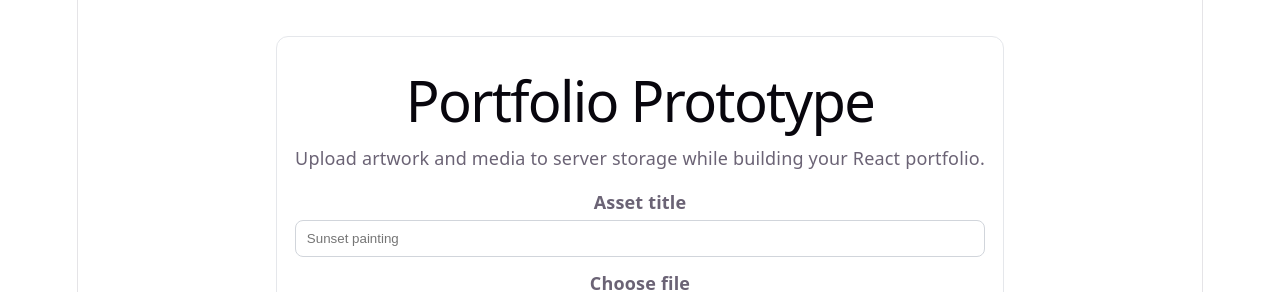
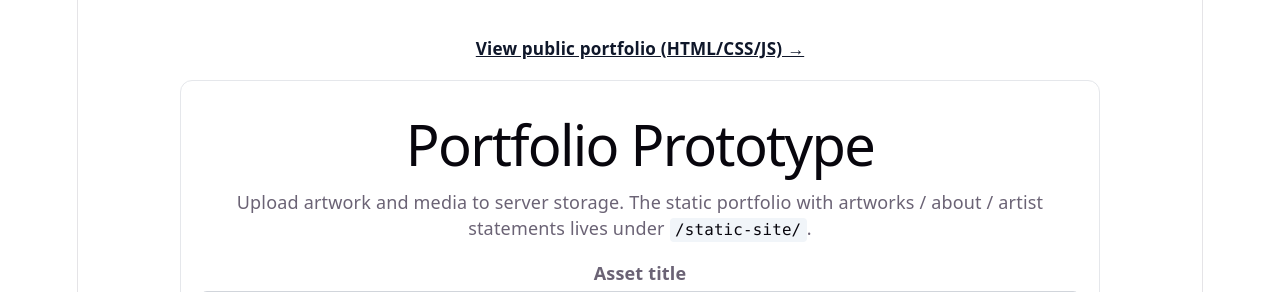
Before and after one commit to ducmtran-commit/portfolio, a React (Vite) app in the folder portfolio-prototype/: page / in a window 1280 px wide. Shown: the top 292 px of the page. Built offline with nearby package versions, Linux system fonts and the light colour scheme; no server answers.

Commit message:
Update App.jsx

```diff
--- a/portfolio-prototype/src/App.jsx
+++ b/portfolio-prototype/src/App.jsx
@@ -64,11 +64,15 @@ function App() {
 
   return (
     <main className="layout">
+      <p className="app-nav">
+        <a href="/static-site/">View public portfolio (HTML/CSS/JS) →</a>
+      </p>
       <section className="panel">
         <h1>Portfolio Prototype</h1>
         <p>
-          Upload artwork and media to server storage while building your React
-          portfolio.
+          Upload artwork and media to server storage. The static portfolio with
+          artworks / about / artist statements lives under{' '}
+          <code>/static-site/</code>.
         </p>
 
         <form className="upload-form" onSubmit={handleUpload}>
```
